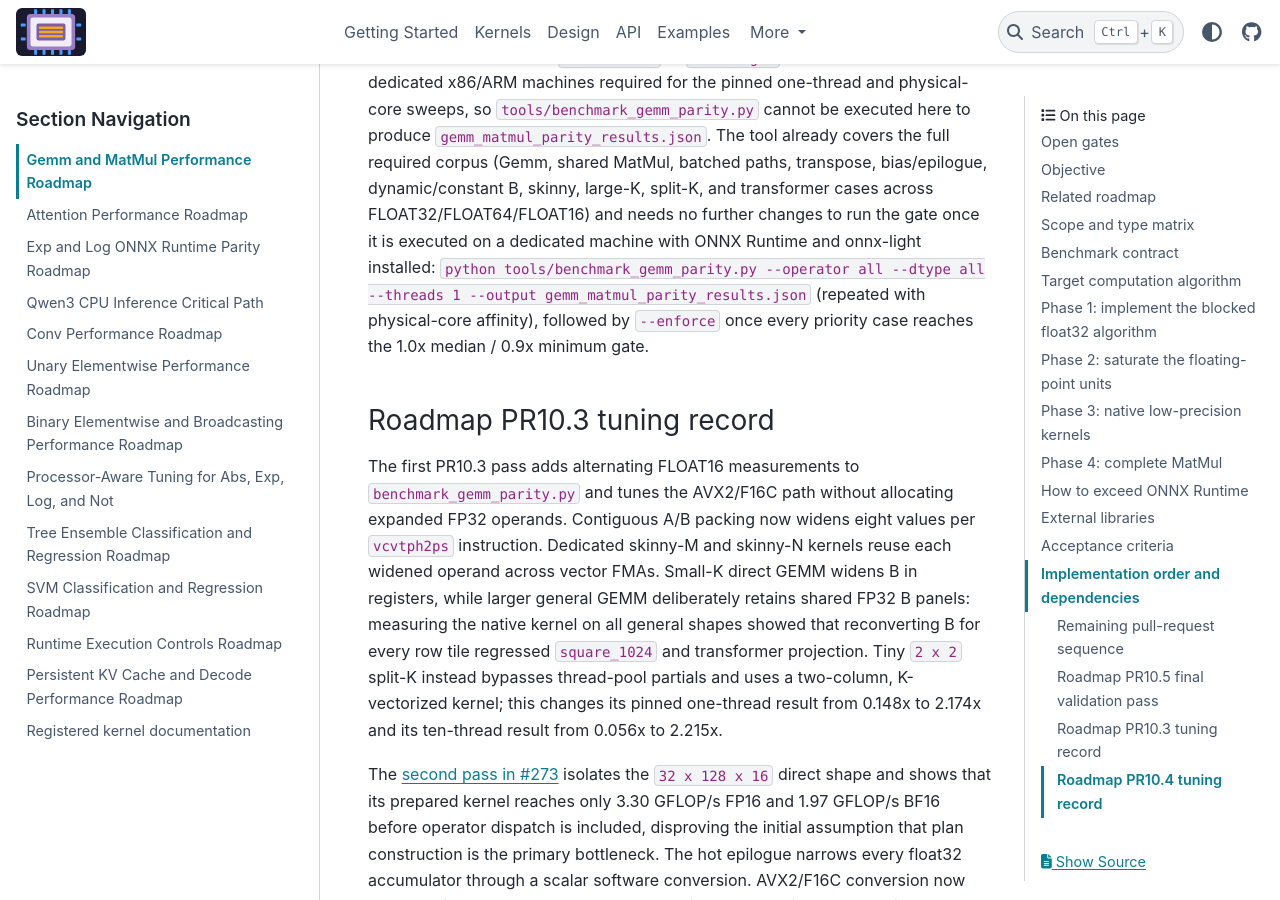
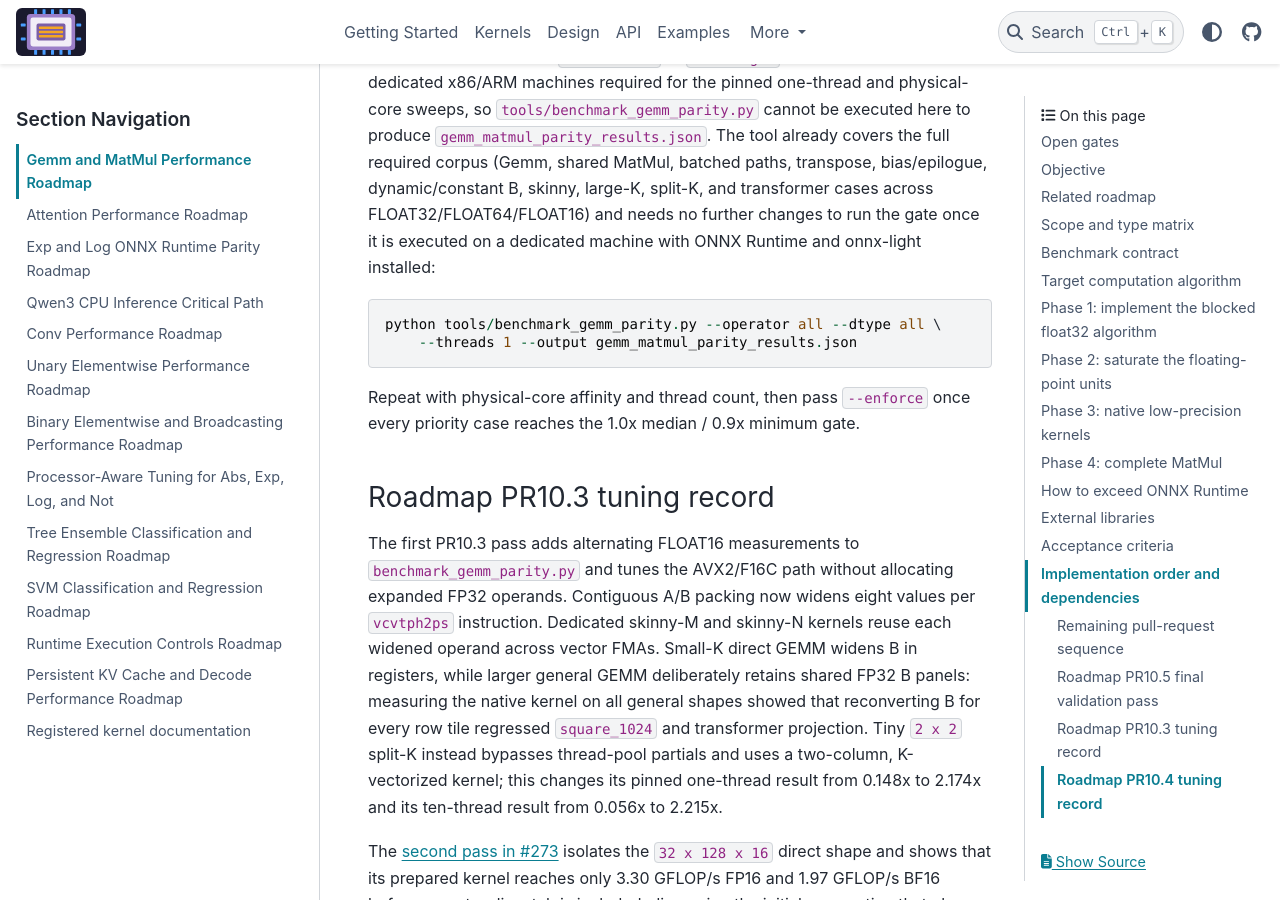
Before and after one commit to xadupre/onnx-light-cpu, a Sphinx documentation site: the page built from docs/next_steps/2026/2026_08_gemm_matmul.rst, in a window 1280 px wide and 900 px high, scrolled down 35522 px. Built offline with Sphinx 7.4.7 and the PyData theme 0.15.4, drawn with Linux system fonts in a browser that asks for light colours; pages that are not in the unit, such as notebooks, are missing from menus.

Commit message:
Fix command formatting per review, finalize PR10.5 record
Co-authored-by: xadupre <22452781+xadupre@users.noreply.github.com>

```diff
--- a/docs/next_steps/2026/2026_08_gemm_matmul.rst
+++ b/docs/next_steps/2026/2026_08_gemm_matmul.rst
@@ -1407,11 +1407,13 @@ already covers the full required corpus (Gemm, shared MatMul, batched paths,
 transpose, bias/epilogue, dynamic/constant B, skinny, large-K, split-K, and
 transformer cases across FLOAT32/FLOAT64/FLOAT16) and needs no further
 changes to run the gate once it is executed on a dedicated machine with
-ONNX Runtime and onnx-light installed:
-``python tools/benchmark_gemm_parity.py --operator all --dtype all --threads 1
---output gemm_matmul_parity_results.json`` (repeated with physical-core
-affinity), followed by ``--enforce`` once every priority case reaches the
-1.0x median / 0.9x minimum gate.
+ONNX Runtime and onnx-light installed::
+
+    python tools/benchmark_gemm_parity.py --operator all --dtype all \
+        --threads 1 --output gemm_matmul_parity_results.json
+
+Repeat with physical-core affinity and thread count, then pass ``--enforce``
+once every priority case reaches the 1.0x median / 0.9x minimum gate.
 
 Roadmap PR10.3 tuning record
 ~~~~~~~~~~~~~~~~~~~~~~~~~~~~
```
